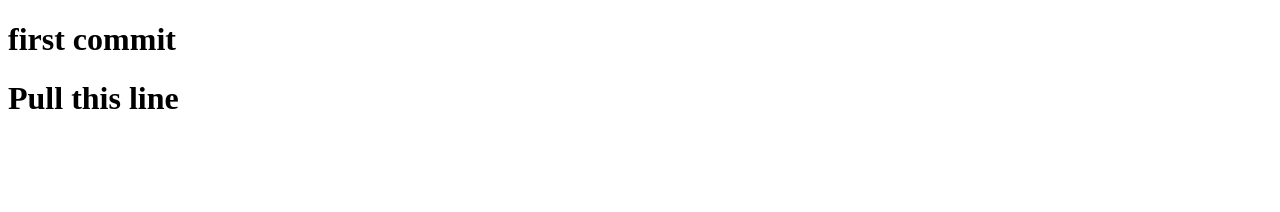
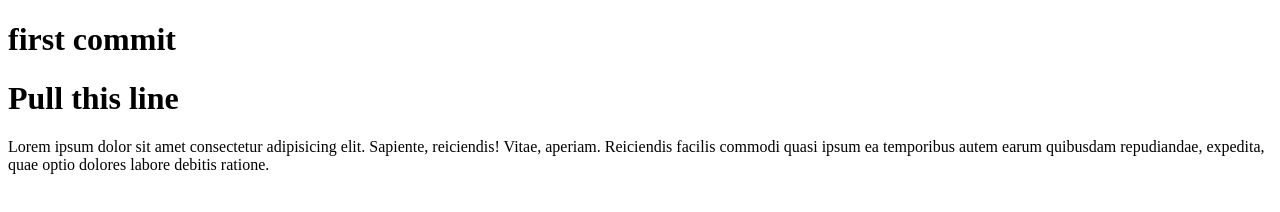
Before and after one commit to iMsubha/git-test, a plain HTML site: page index.html in a window 1280 px wide. Drawn offline with Linux system fonts and the light colour scheme.

Commit message:
adding through git push

```diff
--- a/index.html
+++ b/index.html
@@ -10,6 +10,7 @@
     <div>
         <h1>first commit</h1>
         <h1>Pull this line</h1>
+        <p>Lorem ipsum dolor sit amet consectetur adipisicing elit. Sapiente, reiciendis! Vitae, aperiam. Reiciendis facilis commodi quasi ipsum ea temporibus autem earum quibusdam repudiandae, expedita, quae optio dolores labore debitis ratione.</p>
     </div>
 </body>
 </html>
```
Also changed, not shown: 1 other file.
